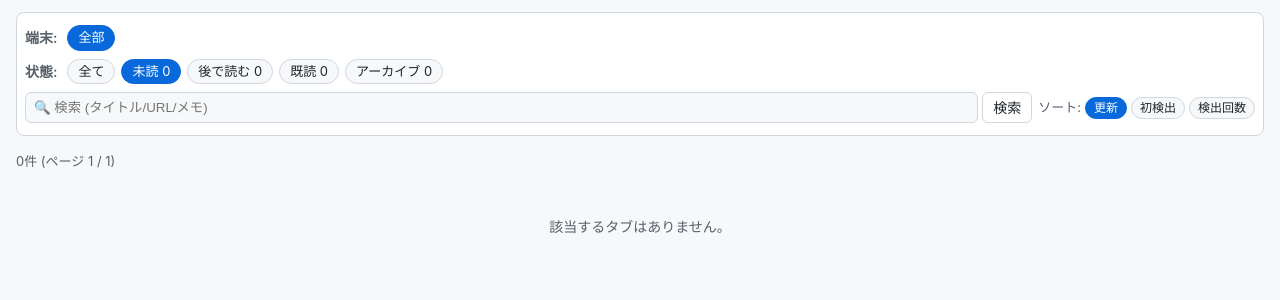
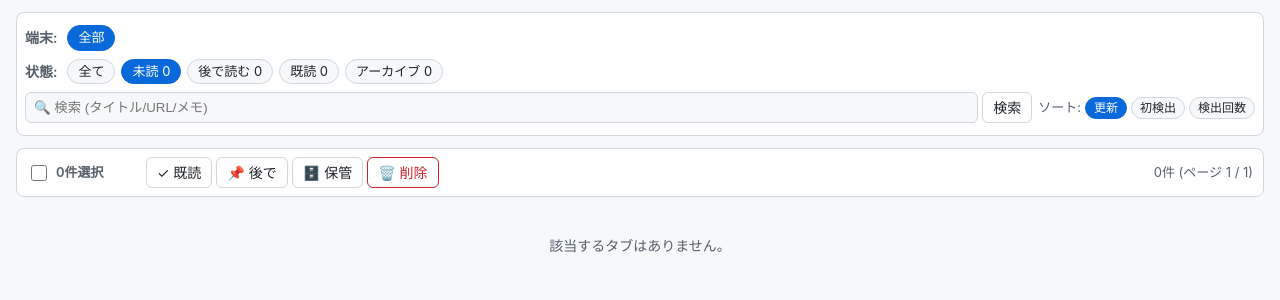
Before and after one commit to velaciela-ringWing2007/android-tab-harvest, a FastAPI app: page /?status=unread&sort=updated in a window 1280 px wide. Shown: the part 48-348 px from the top of the page. Run offline with FastAPI, Linux system fonts and the light colour scheme; data that the repository does not hold is empty.

Commit message:
feat: bulk actions and FTS5 trigram search (Phase 4)
一括操作:
- 各タブ行にチェックボックス、上部に「全選択」と件数表示の操作バー
- POST /tabs/bulk で複数タブを一括 既読/後で/保管/削除
- フィルタを hidden input で保持し、レスポンスで同じフィルタの一覧を返す
- DBヘルパ bulk_update_status / bulk_delete_tabs を追加

全文検索:
- tabs_fts (FTS5 + trigram tokenizer) を追加、tabs と トリガで同期
- 既存DBには init_db で空なら一度バックフィル
- 3文字以上のクエリは FTS、未満は LIKE フォールバック
- 日本語クエリも trigram で扱える（"ダイソー" 4文字でヒット確認）

外部content content='tabs' は tabs_au トリガとの相互作用で
「database disk image is malformed」を起こしたため、データ二重保存の
通常FTSモードを採用。トリガはシンプルな DELETE+INSERT。

Co-Authored-By: Claude Opus 4.7 (1M context) <noreply@anthropic.com>

```diff
--- a/db.py
+++ b/db.py
@@ -62,14 +62,55 @@ CREATE INDEX IF NOT EXISTS idx_tabs_status ON tabs(status);
 CREATE INDEX IF NOT EXISTS idx_tabs_updated ON tabs(updated_at DESC);
 CREATE INDEX IF NOT EXISTS idx_sightings_tab ON tab_sightings(tab_id);
 CREATE INDEX IF NOT EXISTS idx_sightings_device ON tab_sightings(device_id);
+
+-- 全文検索: trigram トークナイザで日本語も含む3文字以上をマッチ。
+-- standard FTS（external contentではない）。tabs と同期するためにトリガで二重管理する。
+-- external content にすると delete/update のたびに 'delete' コマンドが必要で、
+-- 中間状態で disk image malformed を起こしやすかったため通常モードに統一。
+CREATE VIRTUAL TABLE IF NOT EXISTS tabs_fts USING fts5(
+  title, url, note,
+  tokenize='trigram'
+);
+
+CREATE TRIGGER IF NOT EXISTS tabs_ai AFTER INSERT ON tabs BEGIN
+  INSERT INTO tabs_fts(rowid, title, url, note)
+    VALUES (new.id, new.title, new.url, new.note);
+END;
+CREATE TRIGGER IF NOT EXISTS tabs_ad AFTER DELETE ON tabs BEGIN
+  DELETE FROM tabs_fts WHERE rowid = old.id;
+END;
+CREATE TRIGGER IF NOT EXISTS tabs_au AFTER UPDATE ON tabs BEGIN
+  DELETE FROM tabs_fts WHERE rowid = old.id;
+  INSERT INTO tabs_fts(rowid, title, url, note)
+    VALUES (new.id, new.title, new.url, new.note);
+END;
 """
+
+FTS_MIN_CHARS = 3
 
 
 async def init_db(db_path: str = DEFAULT_DB_PATH) -> None:
-    """テーブルとインデックスを作成（既存なら何もしない）。"""
+    """テーブルとインデックスを作成（既存なら何もしない）。
+
+    既存DBへの後付けでFTSテーブルが空なら、tabs から一括でバックフィルする。
+    """
     async with aiosqlite.connect(db_path) as conn:
         await conn.executescript(_SCHEMA)
+        cur = await conn.execute("SELECT COUNT(*) FROM tabs")
+        tabs_count = (await cur.fetchone())[0]
+        cur = await conn.execute("SELECT COUNT(*) FROM tabs_fts")
+        fts_count = (await cur.fetchone())[0]
+        if tabs_count > 0 and fts_count == 0:
+            await conn.execute(
+                "INSERT INTO tabs_fts(rowid, title, url, note) "
+                "SELECT id, title, url, note FROM tabs"
+            )
         await conn.commit()
+
+
+def _fts_phrase(q: str) -> str:
+    """FTS5 にユーザー入力を安全に渡すため、引用符で囲んだフレーズに変換。"""
+    return '"' + q.replace('"', '""') + '"'
 
 
 @asynccontextmanager
@@ -206,11 +247,20 @@ def _build_filter(
         )
         params.append(tag)
     if q:
-        clauses.append(
-            "(COALESCE(t.title,'') LIKE ? OR t.url LIKE ? OR COALESCE(t.note,'') LIKE ?)"
-        )
-        like = f"%{q}%"
-        params.extend([like, like, like])
+        q_stripped = q.strip()
+        if len(q_stripped) >= FTS_MIN_CHARS:
+            # 3文字以上は FTS5（trigram） で高速マッチ
+            clauses.append(
+                "t.id IN (SELECT rowid FROM tabs_fts WHERE tabs_fts MATCH ?)"
+            )
+            params.append(_fts_phrase(q_stripped))
+        else:
+            # 短いクエリは trigram にならないので LIKE フォールバック
+            clauses.append(
+                "(COALESCE(t.title,'') LIKE ? OR t.url LIKE ? OR COALESCE(t.note,'') LIKE ?)"
+            )
+            like = f"%{q_stripped}%"
+            params.extend([like, like, like])
 
     return (" AND ".join(clauses), params)
 
@@ -301,6 +351,36 @@ async def delete_tab(conn: aiosqlite.Connection, tab_id: int) -> None:
     await conn.execute("DELETE FROM tabs WHERE id = ?", (tab_id,))
 
 
+async def bulk_update_status(
+    conn: aiosqlite.Connection,
+    tab_ids: list[int],
+    status: TabStatus,
+    now: int,
+) -> int:
+    """指定IDのタブを一括でステータス変更。更新件数を返す。"""
+    if not tab_ids:
+        return 0
+    placeholders = ",".join("?" * len(tab_ids))
+    cur = await conn.execute(
+        f"UPDATE tabs SET status = ?, updated_at = ? WHERE id IN ({placeholders})",
+        [status, now, *tab_ids],
+    )
+    return cur.rowcount or 0
+
+
+async def bulk_delete_tabs(
+    conn: aiosqlite.Connection, tab_ids: list[int]
+) -> int:
+    """指定IDのタブを一括削除。CASCADEで sighting も消える。"""
+    if not tab_ids:
+        return 0
+    placeholders = ",".join("?" * len(tab_ids))
+    cur = await conn.execute(
+        f"DELETE FROM tabs WHERE id IN ({placeholders})", tab_ids
+    )
+    return cur.rowcount or 0
+
+
 async def list_devices(conn: aiosqlite.Connection) -> list[Device]:
     cur = await conn.execute(
         "SELECT id, serial, nickname, model, added_at FROM devices ORDER BY id"
--- a/server.py
+++ b/server.py
@@ -193,6 +193,36 @@ async def delete_tab(tab_id: int):
     return Response(status_code=200, content="")
 
 
+@app.post("/tabs/bulk", response_class=HTMLResponse)
+async def bulk_action(
+    request: Request,
+    action: str = Form(...),
+    tab_ids: list[int] = Form(default=[]),
+    # フィルタ保持用（hidden）
+    status: str | None = Form(None),
+    device: int | None = Form(None),
+    tag: str | None = Form(None),
+    q: str | None = Form(None),
+    sort: str = Form("updated"),
+    page: int = Form(1),
+    per_page: int = Form(PER_PAGE_DEFAULT),
+):
+    if tab_ids:
+        if action == "delete":
+            async with get_db(DB_PATH) as conn:
+                await db.bulk_delete_tabs(conn, tab_ids)
+                await conn.commit()
+        elif action in ALLOWED_STATUS:
+            async with get_db(DB_PATH) as conn:
+                await db.bulk_update_status(conn, tab_ids, action, _now())  # type: ignore[arg-type]
+                await conn.commit()
+        else:
+            raise HTTPException(status_code=400, detail="invalid action")
+    filters = _validated_filters(status, device, tag, q, sort, page, per_page)
+    listing = await _load_listing(filters)
+    return templates.TemplateResponse(request, "partials/tab_list.html", listing)
+
+
 @app.post("/tabs/{tab_id}/tags", response_class=HTMLResponse)
 async def add_tag(request: Request, tab_id: int, name: str = Form(...)):
     async with get_db(DB_PATH) as conn:
--- a/static/style.css
+++ b/static/style.css
@@ -134,6 +134,37 @@ main { padding: 12px 16px 60px; max-width: 1280px; margin: 0 auto; }
   background: var(--bg); color: var(--fg);
 }
 .sort { color: var(--fg-muted); font-size: 13px; display: flex; gap: 4px; align-items: center; flex-wrap: wrap; }
+
+/* ---- 一括操作バー ---- */
+.bulk-bar {
+  display: flex;
+  align-items: center;
+  gap: 12px;
+  flex-wrap: wrap;
+  padding: 8px 10px;
+  margin-bottom: 8px;
+  background: var(--card);
+  border: 1px solid var(--border);
+  border-radius: 8px;
+  position: sticky;
+  top: 50px;
+  z-index: 5;
+}
+.select-all-label {
+  display: flex;
+  align-items: center;
+  gap: 6px;
+  font-weight: 600;
+}
+.select-all-label input[type=checkbox] { width: 16px; height: 16px; cursor: pointer; }
+#bulk-count { color: var(--fg-muted); font-size: 13px; min-width: 6em; }
+.bulk-actions { display: flex; gap: 4px; flex-wrap: wrap; }
+.bulk-bar .list-meta { margin-left: auto; padding: 0; }
+
+/* ---- 行のチェックボックス ---- */
+.row-check { width: 16px; height: 16px; cursor: pointer; flex-shrink: 0; align-self: center; }
+[data-view="card"] .row-check { align-self: flex-start; position: absolute; top: 8px; right: 8px; }
+[data-view="card"] .tab-row { position: relative; }
 
 /* ---- 一覧（リストモード = デフォルト） ---- */
 .list-meta { color: var(--fg-muted); padding: 4px 0 8px; font-size: 13px; }
--- a/templates/base.html
+++ b/templates/base.html
@@ -44,6 +44,29 @@
       document.documentElement.dataset.view = next;
       localStorage.setItem('view', next);
     });
+
+    // 一括選択：個別 checkbox の変更で「選択数」「全選択チェック」を更新。
+    // 「全選択」クリックで全行 checkbox をトグル。HTMX 差し替え後にも再評価。
+    function refreshBulkBar() {
+      const all = document.querySelectorAll('input[name="tab_ids"]');
+      const checked = document.querySelectorAll('input[name="tab_ids"]:checked');
+      const count = document.getElementById('bulk-count');
+      const selectAll = document.getElementById('select-all');
+      if (count) count.textContent = checked.length + '件選択';
+      if (selectAll) {
+        selectAll.checked = all.length > 0 && checked.length === all.length;
+        selectAll.indeterminate = checked.length > 0 && checked.length < all.length;
+      }
+    }
+    document.body.addEventListener('change', (e) => {
+      if (e.target.id === 'select-all') {
+        document.querySelectorAll('input[name="tab_ids"]').forEach((cb) => {
+          cb.checked = e.target.checked;
+        });
+      }
+      if (e.target.matches('input[name="tab_ids"], #select-all')) refreshBulkBar();
+    });
+    document.body.addEventListener('htmx:afterSwap', refreshBulkBar);
   </script>
 
   {% if msg %}
--- a/templates/partials/tab_list.html
+++ b/templates/partials/tab_list.html
@@ -1,13 +1,35 @@
-<section class="tab-list">
-  <div class="list-meta">{{ total }}件 (ページ {{ filters.page }} / {{ ((total + filters.per_page - 1) // filters.per_page) or 1 }})</div>
+<form id="bulk-form" hx-target="#bulk-form" hx-swap="outerHTML">
+  {# フィルタを hidden で保持。POST /tabs/bulk のレスポンスで同じフィルタを再現するため #}
+  {% if filters.status %}<input type="hidden" name="status" value="{{ filters.status }}">{% endif %}
+  {% if filters.device %}<input type="hidden" name="device" value="{{ filters.device }}">{% endif %}
+  {% if filters.tag %}<input type="hidden" name="tag" value="{{ filters.tag }}">{% endif %}
+  {% if filters.q %}<input type="hidden" name="q" value="{{ filters.q }}">{% endif %}
+  <input type="hidden" name="sort" value="{{ filters.sort }}">
+  <input type="hidden" name="page" value="{{ filters.page }}">
+  <input type="hidden" name="per_page" value="{{ filters.per_page }}">
 
-  {% if not tabs %}
-    <p class="empty">該当するタブはありません。</p>
-  {% endif %}
+  <div class="bulk-bar">
+    <label class="select-all-label">
+      <input type="checkbox" id="select-all">
+      <span id="bulk-count">0件選択</span>
+    </label>
+    <span class="bulk-actions">
+      <button type="button" hx-post="/tabs/bulk" hx-vals='{"action": "read"}'>✓ 既読</button>
+      <button type="button" hx-post="/tabs/bulk" hx-vals='{"action": "later"}'>📌 後で</button>
+      <button type="button" hx-post="/tabs/bulk" hx-vals='{"action": "archived"}'>🗄️ 保管</button>
+      <button type="button" hx-post="/tabs/bulk" hx-vals='{"action": "delete"}' hx-confirm="選択したタブを削除しますか？（取り消せません）" class="btn-danger">🗑️ 削除</button>
+    </span>
+    <span class="list-meta">{{ total }}件 (ページ {{ filters.page }} / {{ ((total + filters.per_page - 1) // filters.per_page) or 1 }})</span>
+  </div>
 
-  {% for tab in tabs %}
-    {% include "partials/tab_row.html" %}
-  {% endfor %}
+  <div class="tab-list">
+    {% if not tabs %}
+      <p class="empty">該当するタブはありません。</p>
+    {% endif %}
+    {% for tab in tabs %}
+      {% include "partials/tab_row.html" %}
+    {% endfor %}
+  </div>
 
   {% set pages = ((total + filters.per_page - 1) // filters.per_page) or 1 %}
   {% if pages > 1 %}
@@ -21,4 +43,4 @@
     {% endif %}
   </nav>
   {% endif %}
-</section>
+</form>
--- a/templates/partials/tab_row.html
+++ b/templates/partials/tab_row.html
@@ -1,4 +1,5 @@
 <article id="tab-{{ tab.id }}" class="tab-row status-{{ tab.status }}{% if not tab.still_open %} closed{% endif %}">
+  <input type="checkbox" name="tab_ids" value="{{ tab.id }}" class="row-check" aria-label="select tab {{ tab.id }}">
   <div class="tab-main">
     <a class="tab-title" href="{{ tab.url }}" target="_blank" rel="noopener noreferrer">
       {{ tab.title or tab.url }}
```
Also changed, not shown: tests/test_db.py (+85 -0 lines), tests/test_server.py (+63 -0 lines).
